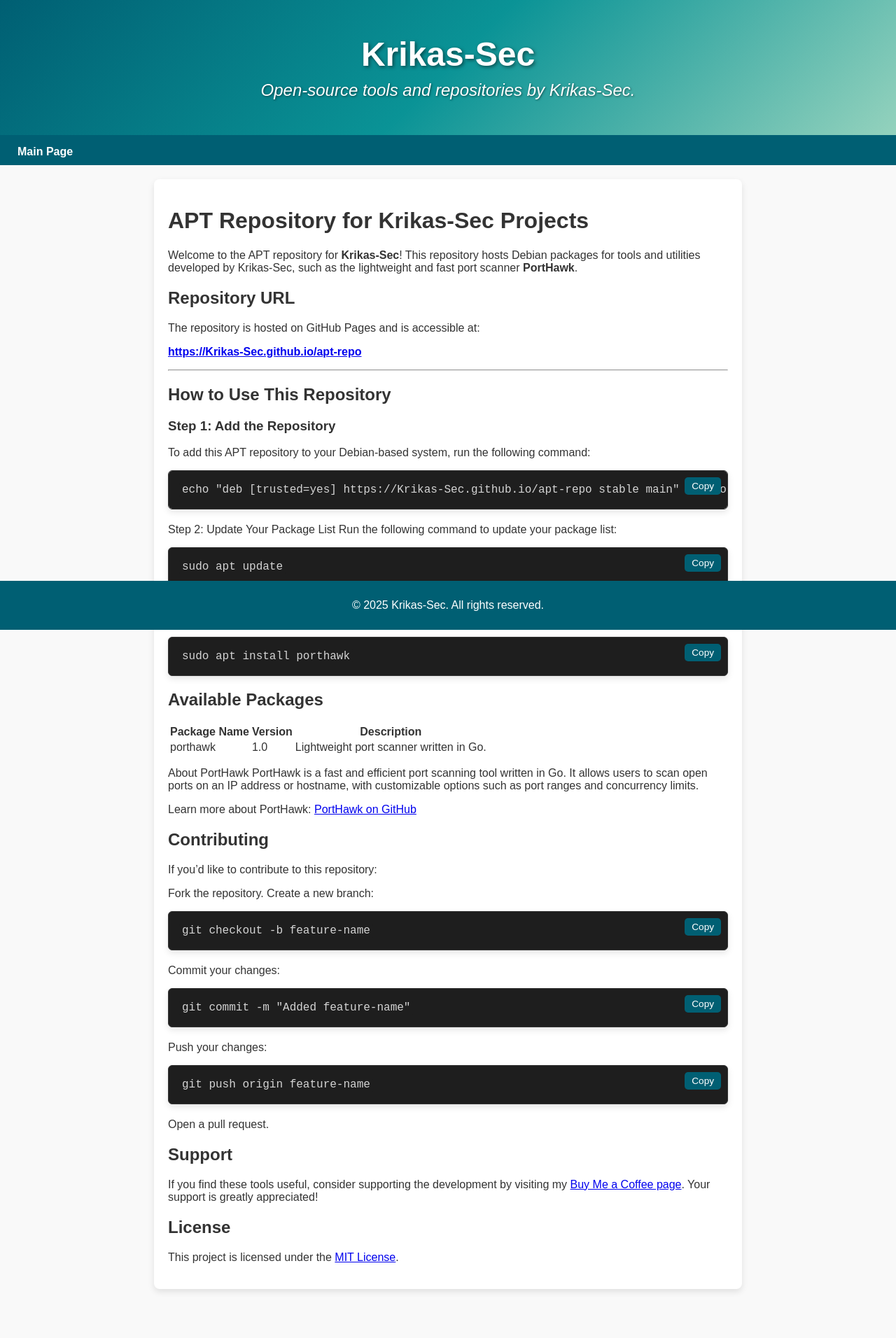
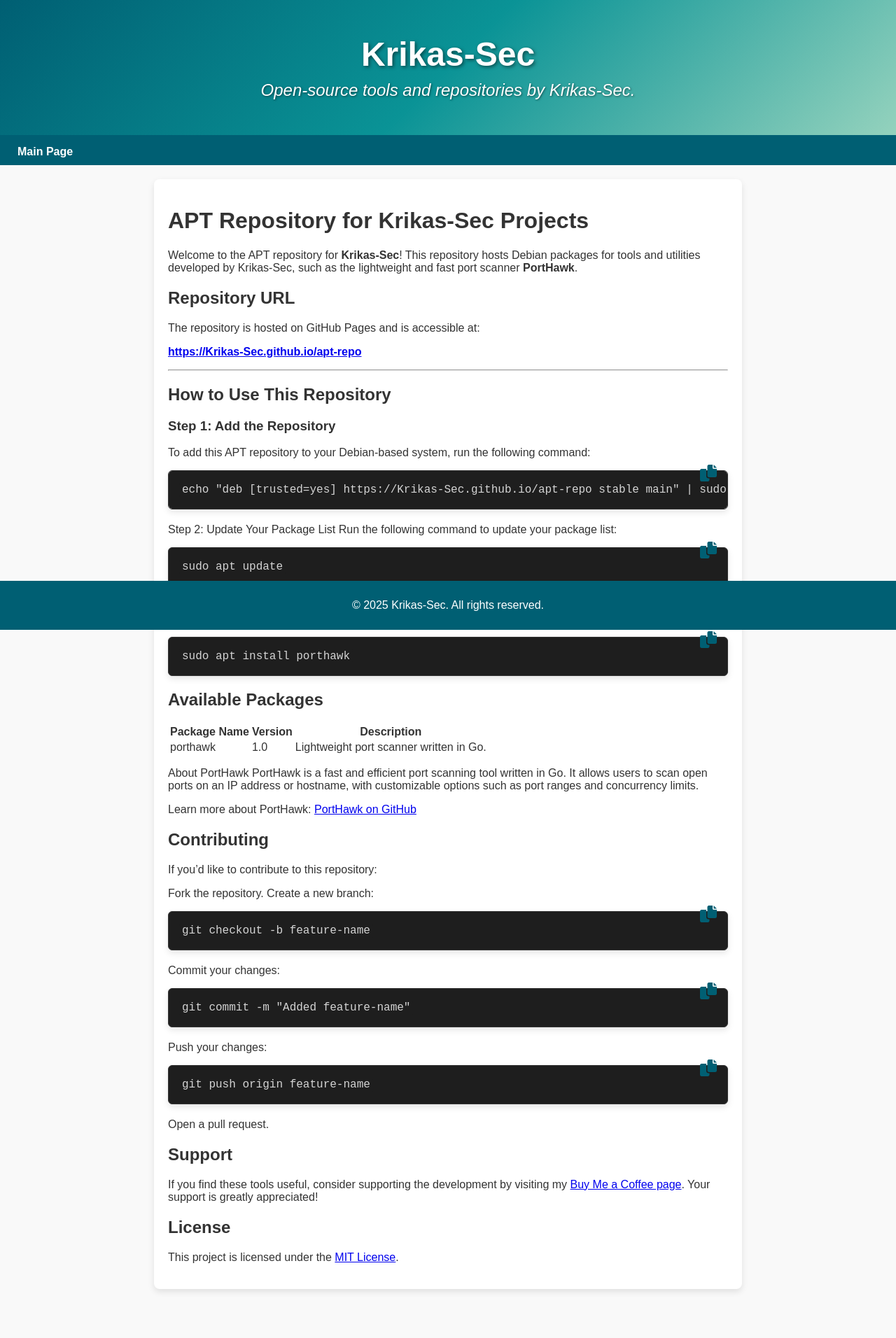
Before and after one commit to Krikas-Sec/apt-repo, a Jekyll site: the page built from README.md, in a window 1280 px wide. Shown: the whole page at 70% size. Built offline with Jekyll 4.4.1, drawn with Linux system fonts in a browser that asks for light colours; our own code applies the rules of GitHub Pages for plain Markdown files.

Commit message:
Updated copy button to icon and adjusted position

```diff
--- a/_layouts/default.html
+++ b/_layouts/default.html
@@ -6,6 +6,8 @@
     <title>{{ page.title }}</title>
     <link rel="stylesheet" href="/assets/css/style.css">
     <script src="/assets/js/copy.js" defer></script>
+    <!-- Lägg till Font Awesome -->
+    <link href="https://cdnjs.cloudflare.com/ajax/libs/font-awesome/6.0.0-beta3/css/all.min.css" rel="stylesheet">
 </head>
 <body>
     <header>
--- a/assets/css/style.css
+++ b/assets/css/style.css
@@ -129,16 +129,18 @@ code span.function {
 
 .copy-btn {
     position: absolute;
-    top: 10px;
-    right: 10px;
-    background-color: #005f73;
-    color: white;
-    border: none;
-    padding: 5px 10px;
-    border-radius: 5px;
-    font-size: 0.85em;
+    top: -10px; /* Flytta knappen ovanför kodboxen */
+    right: 10px; /* Placera knappen till höger */
+    background-color: transparent; /* Ingen bakgrundsfärg */
+    border: none; /* Ingen kant */
+    color: #005f73; /* Färg för ikonen */
+    font-size: 1.5em; /* Gör ikonen större */
     cursor: pointer;
-    transition: background-color 0.3s ease;
+    transition: color 0.3s ease;
+}
+
+.copy-btn:hover {
+    color: #0a9396; /* Ändra färg vid hover */
 }
 
 .copy-btn:hover {
--- a/assets/js/copy.js
+++ b/assets/js/copy.js
@@ -1,5 +1,4 @@
 document.addEventListener("DOMContentLoaded", () => {
-    // Hitta alla kodblock
     const codeBlocks = document.querySelectorAll("pre");
 
     codeBlocks.forEach((codeBlock) => {
@@ -7,10 +6,10 @@ document.addEventListener("DOMContentLoaded", () => {
         const container = document.createElement("div");
         container.className = "code-container";
 
-        // Skapa kopieringsknappen
+        // Skapa kopieringsikonen
         const button = document.createElement("button");
         button.className = "copy-btn";
-        button.textContent = "Copy";
+        button.innerHTML = '<i class="fas fa-copy"></i>'; // Lägg till Font Awesome-ikon
 
         // Lägg till knappens kopieringsfunktion
         button.addEventListener("click", () => {
@@ -18,8 +17,8 @@ document.addEventListener("DOMContentLoaded", () => {
 
             // Kopiera koden till urklipp
             navigator.clipboard.writeText(code).then(() => {
-                button.textContent = "Copied!";
-                setTimeout(() => (button.textContent = "Copy"), 2000);
+                button.innerHTML = '<i class="fas fa-check"></i>'; // Ändra till check-ikon
+                setTimeout(() => (button.innerHTML = '<i class="fas fa-copy"></i>'), 2000);
             });
         });
 
```
